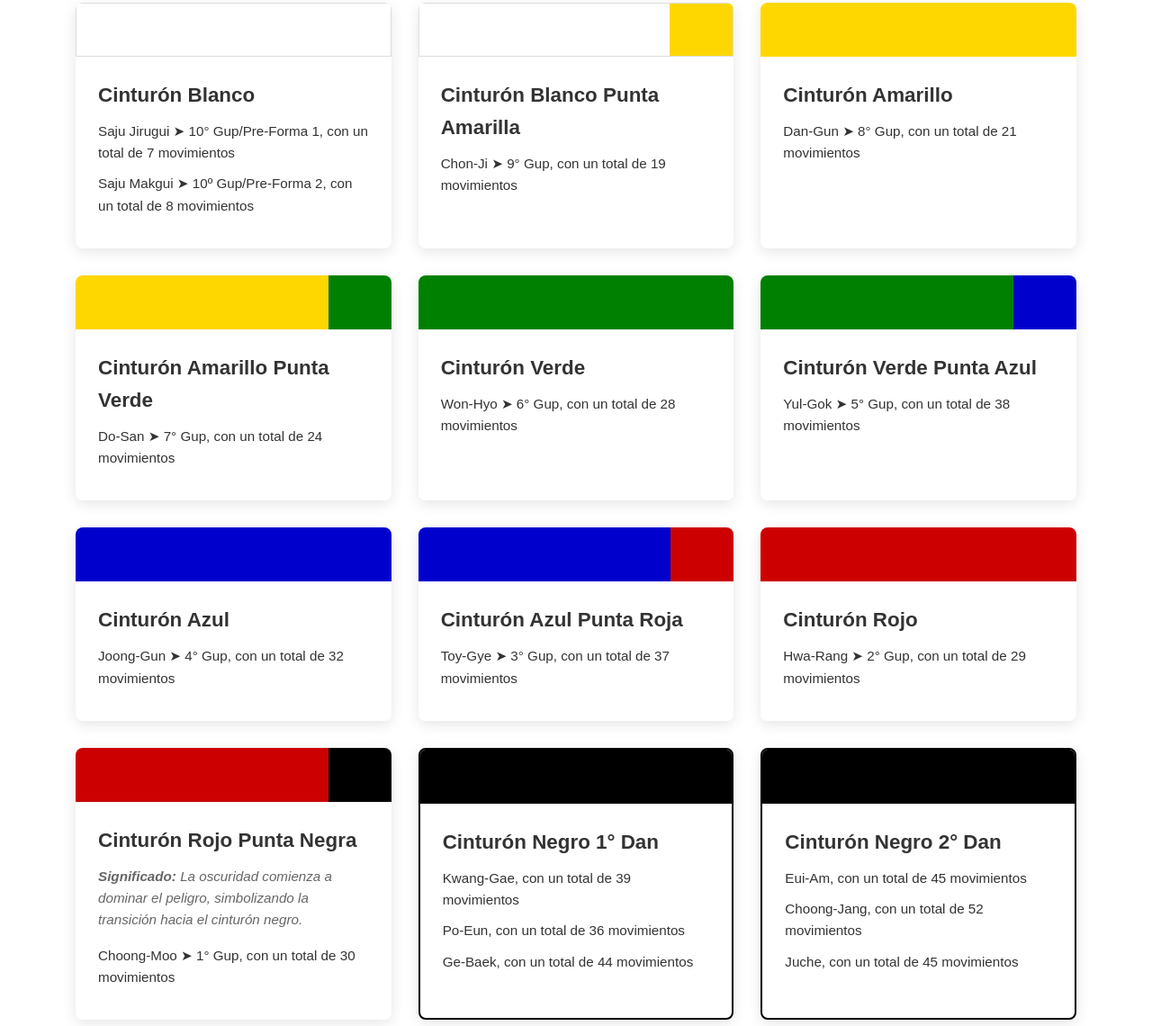
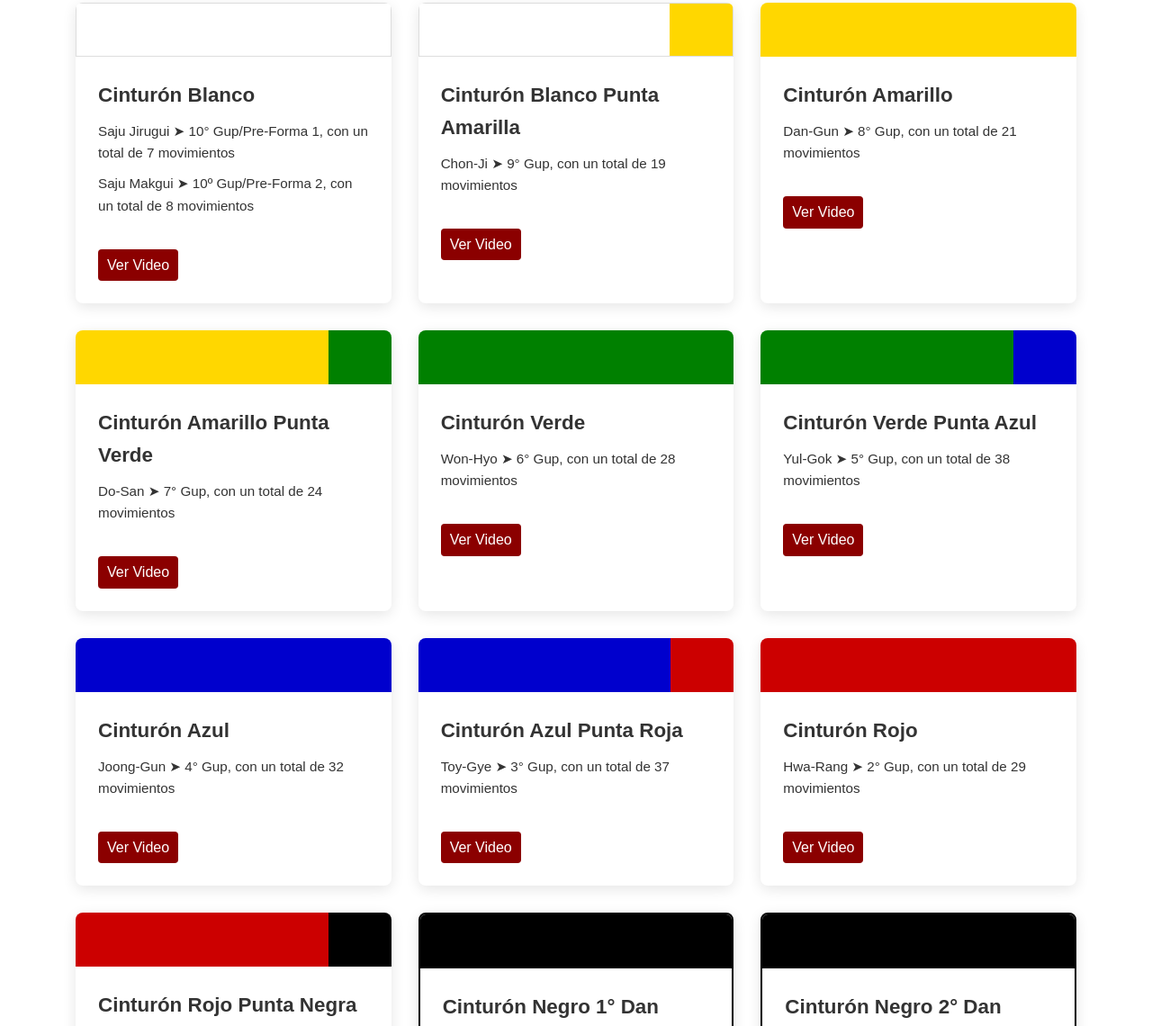
Before and after one commit to OpieSoA/TaekwondoGEBA-NewWebsite, a plain HTML site: page html/tuls.html in a window 1280 px wide. Shown: the part 852-1992 px from the top of the page at 90% size. Drawn offline with Linux system fonts and the light colour scheme.

Commit message:
Btn added to tuls

```diff
--- a/css/tuls.css
+++ b/css/tuls.css
@@ -323,6 +323,23 @@ header {
   margin-bottom: 8px;
 }
 
+/* Btn */
+
+.btn-more {
+  display: inline-block;
+  margin: 15 10px 10px;
+  padding: 5px 10px;
+  background-color: #8b0000;
+  color: #fff;
+  border-radius: 4px;
+  transition: background-color 0.2s ease;
+}
+
+.btn-more:hover {
+  background-color: #ffdc21;
+  color: black;
+}
+
 /* Footer */
 footer {
   background-color: #202023;
--- a/html/tuls.html
+++ b/html/tuls.html
@@ -63,6 +63,8 @@
                             <div class="tuls-details">
                                 <p>Saju Jirugui ➤ 10° Gup/Pre-Forma 1, con un total de 7 movimientos</p>
                                 <p>Saju Makgui ➤ 10º Gup/Pre-Forma 2, con un total de 8 movimientos</p>
+                                <br>
+                                <a href="#" class="btn-more">Ver Video</a>
                             </div>
                         </div>
                     </div>
@@ -76,6 +78,8 @@
                             <h3>Cinturón Blanco Punta Amarilla</h3>
                             <div class="tuls-details">
                                 <p>Chon-Ji ➤ 9° Gup, con un total de 19 movimientos</p>
+                                <br>
+                                <a href="#" class="btn-more">Ver Video</a>
                             </div>
                         </div>
                     </div>
@@ -89,6 +93,8 @@
                             <h3>Cinturón Amarillo</h3>
                             <div class="tuls-details">
                                 <p>Dan-Gun ➤ 8° Gup, con un total de 21 movimientos</p>
+                                <br>
+                                <a href="#" class="btn-more">Ver Video</a>
                             </div>
                         </div>
                     </div>
@@ -102,6 +108,8 @@
                             <h3>Cinturón Amarillo Punta Verde</h3>
                             <div class="tuls-details">
                                 <p>Do-San  ➤ 7° Gup, con un total de 24 movimientos</p>
+                                <br>
+                                <a href="#" class="btn-more">Ver Video</a>
                             </div>
                         </div>
                     </div>
@@ -115,6 +123,8 @@
                             <h3>Cinturón Verde</h3>
                             <div class="tuls-details">
                                 <p>Won-Hyo ➤ 6° Gup, con un total de 28 movimientos</p>
+                                <br>
+                                <a href="#" class="btn-more">Ver Video</a>
                             </div>
                         </div>
                     </div>
@@ -128,6 +138,8 @@
                             <h3>Cinturón Verde Punta Azul</h3>
                             <div class="tuls-details">
                                 <p>Yul-Gok ➤ 5° Gup, con un total de 38 movimientos</p>
+                                <br>
+                                <a href="#" class="btn-more">Ver Video</a>
                             </div>
                         </div>
                     </div>
@@ -141,6 +153,8 @@
                             <h3>Cinturón Azul</h3>
                             <div class="tuls-details">
                                 <p>Joong-Gun ➤ 4° Gup, con un total de 32 movimientos</p>
+                                <br>
+                                <a href="#" class="btn-more">Ver Video</a>
                             </div>
                         </div>
                     </div>
@@ -154,6 +168,8 @@
                             <h3>Cinturón Azul Punta Roja</h3>
                             <div class="tuls-details">
                                 <p>Toy-Gye ➤ 3° Gup, con un total de 37 movimientos</p>
+                                <br>
+                                <a href="#" class="btn-more">Ver Video</a>
                             </div>
                         </div>
                     </div>
@@ -167,6 +183,8 @@
                             <h3>Cinturón Rojo</h3>
                             <div class="tuls-details">
                                 <p>Hwa-Rang ➤ 2° Gup, con un total de 29 movimientos</p>
+                                <br>
+                                <a href="#" class="btn-more">Ver Video</a>
                             </div>
                         </div>
                     </div>
@@ -181,6 +199,8 @@
                             <p class="significado"><strong>Significado:</strong> La oscuridad comienza a dominar el peligro, simbolizando la transición hacia el cinturón negro.</p>
                             <div class="tuls-details">
                                 <p>Choong-Moo ➤ 1° Gup, con un total de 30 movimientos</p>
+                                <br>
+                                <a href="#" class="btn-more">Ver Video</a>
                             </div>
                         </div>
                     </div>
@@ -196,6 +216,8 @@
                                 <p>Kwang-Gae, con un total de 39 movimientos</p>
                                 <p>Po-Eun, con un total de 36 movimientos</p>
                                 <p>Ge-Baek, con un total de 44 movimientos</p>
+                                <br>
+                                <a href="#" class="btn-more">Ver Video</a>
                             </div>
                         </div>
                     </div>
@@ -210,6 +232,8 @@
                                 <p>Eui-Am, con un total de 45 movimientos</p>
                                 <p>Choong-Jang, con un total de 52 movimientos</p>
                                 <p>Juche, con un total de 45 movimientos</p>
+                                <br>
+                                <a href="#" class="btn-more">Ver Video</a>
                             </div>
                         </div>
                     </div>
@@ -224,6 +248,8 @@
                                 <p>Sam-Il, con un total de 33 movimientos</p>
                                 <p>Yoo-Sin, con un total de 68 movimientos</p>
                                 <p>Choi-Yong, con un total de 46 movimientos</p>
+                                <br>
+                                <a href="#" class="btn-more">Ver Video</a>
                             </div>
                         </div>
                     </div>
@@ -238,6 +264,8 @@
                                 <p>Yon-Gae, con un total de 49 movimientos</p>
                                 <p>Ul-Ji, con un total de 42 movimientos</p>
                                 <p>Moon-Moo, con un total de 61 movimientos</p>
+                                <br>
+                                <a href="#" class="btn-more">Ver Video</a>
                             </div>
                         </div>
                     </div>
@@ -251,6 +279,8 @@
                             <div class="tuls-details">
                                 <p>So-San, con un total de 72 movimientos</p>
                                 <p>Se-Jong, con un total de 24 movimientos</p>
+                                <br>
+                                <a href="#" class="btn-more">Ver Video</a>
                             </div>
                         </div>
                     </div>
@@ -263,6 +293,8 @@
                             <h3>Cinturón Negro 6° Dan</h3>
                             <div class="tuls-details">
                                 <p>Tong-Il, con un total de 56 movimientos</p>
+                                <br>
+                                <a href="#" class="btn-more">Ver Video</a>
                             </div>
                         </div>
                     </div>
```
